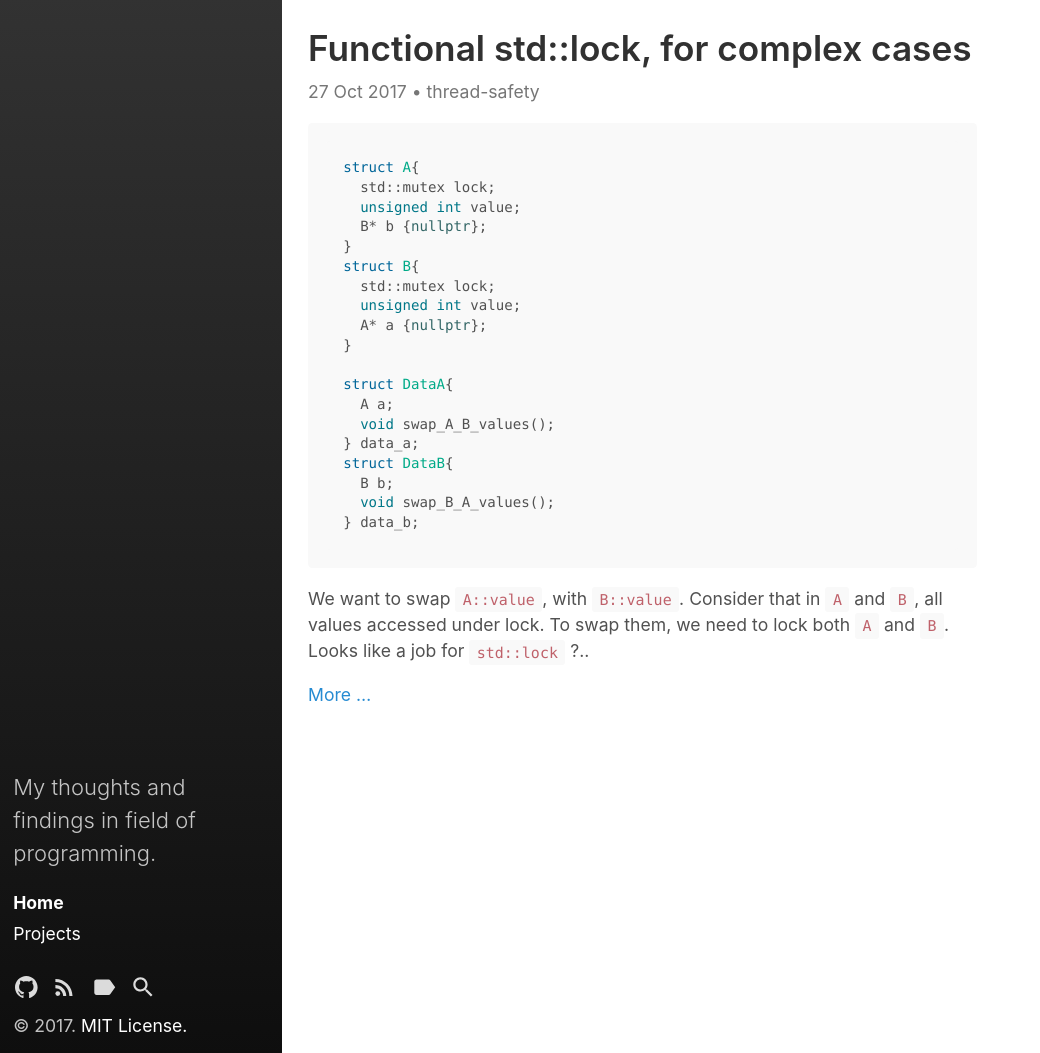
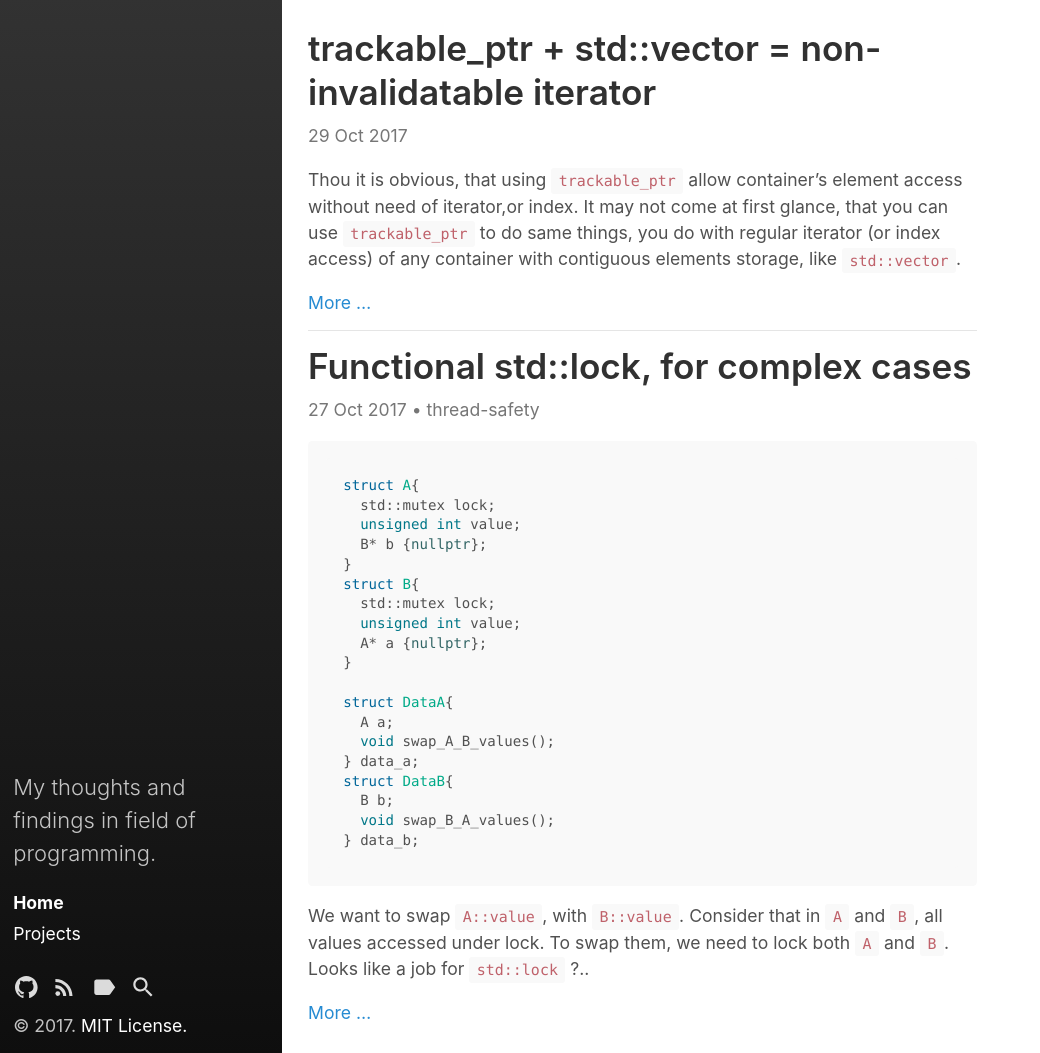
Before and after one commit to tower120/tower120.github.io, a Jekyll site: the page built from index.html, in a window 1280 px wide. Shown: the whole page, without its empty margins (0-1040 px from the left). Built offline with Jekyll 4.4.1, drawn with Linux system fonts in a browser that asks for light colours; the list of posts is cut into pages by our own code.

Commit message:
post added

````diff
--- /dev/null
+++ b/_posts/2017-10-29-trackable_ptr_as_non_invalidatable_iterator.md
@@ -0,0 +1,40 @@
+---
+layout: post
+title: trackable_ptr + std::vector = non-invalidatable iterator
+tag: [project-trackable-ptr]
+excerpt_separator: <!--more-->
+---
+
+Thou it is obvious, that using [`trackable_ptr`][1] allow  container's element access without need of iterator,or index. It may not come at first glance, that you can use [`trackable_ptr`][1] to do same things, you do with regular iterator (or index access) of any container with contiguous elements storage, like `std::vector`.
+<!--more-->
+
+`std::vector` being contiguous, allow us, to calculate index element from its pointer:
+```c++
+template<class T>
+std::size_t get_index(T* ptr_to_element, std::vector<T>& vec){
+    return ptr_to_element - vec.dat();
+}
+```
+And as you can see, it is pretty fast. [https://godbolt.org/g/PiyE45](https://godbolt.org/g/PiyE45)
+
+It is not very useful, when dealing with regular pointers, because they invalidates, after almost each interaction with `std::vector`. But [`trackable_ptr`][1] - is another thing. It always have pointer to element or null, if element was destroyed. So we can get iterator from [`trackable_ptr`][1]:
+
+```c++
+template<class T, class R>
+auto get_iterator(const std::vector<T>& vec, const trackable_ptr<R>& ptr){
+    return vec.begin() + get_index(ptr.get(), vec);
+}
+```
+Now we can use [`trackable_ptr`][1] to do anything, we can do with `std::vector`s iterator:
+```c++
+    // erase
+    vec.erase(get_iterator(vec, my_trackable_ptr));
+
+    // insert after element
+    vec.insert(get_iterator(vec, my_trackable_ptr), 3);
+```
+
+[Source code][1]
+
+
+[1]:https://github.com/tower120/trackable_ptr
````
Also changed, not shown: _posts/2017-10-27-lock_functional.md (+1 -0 lines).
